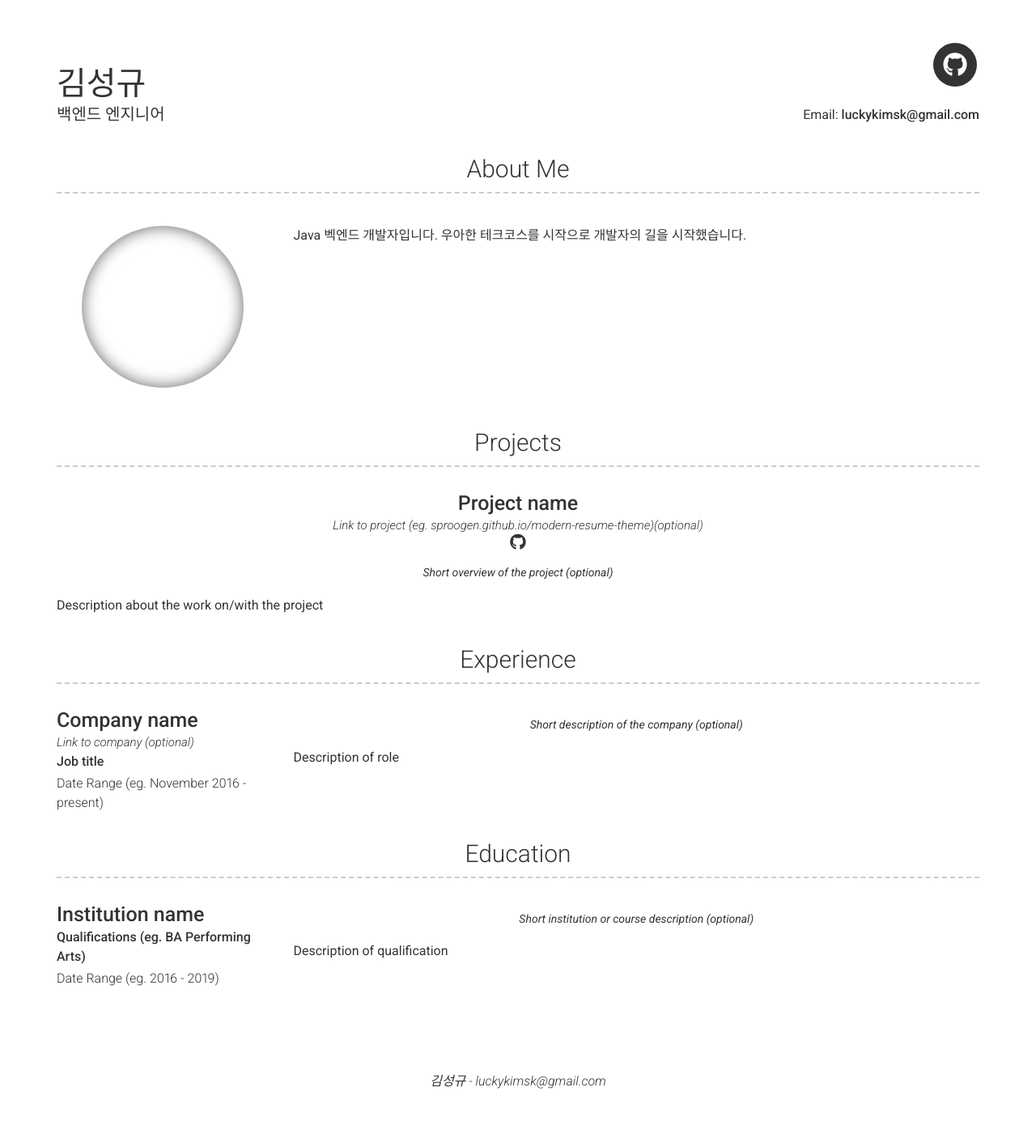
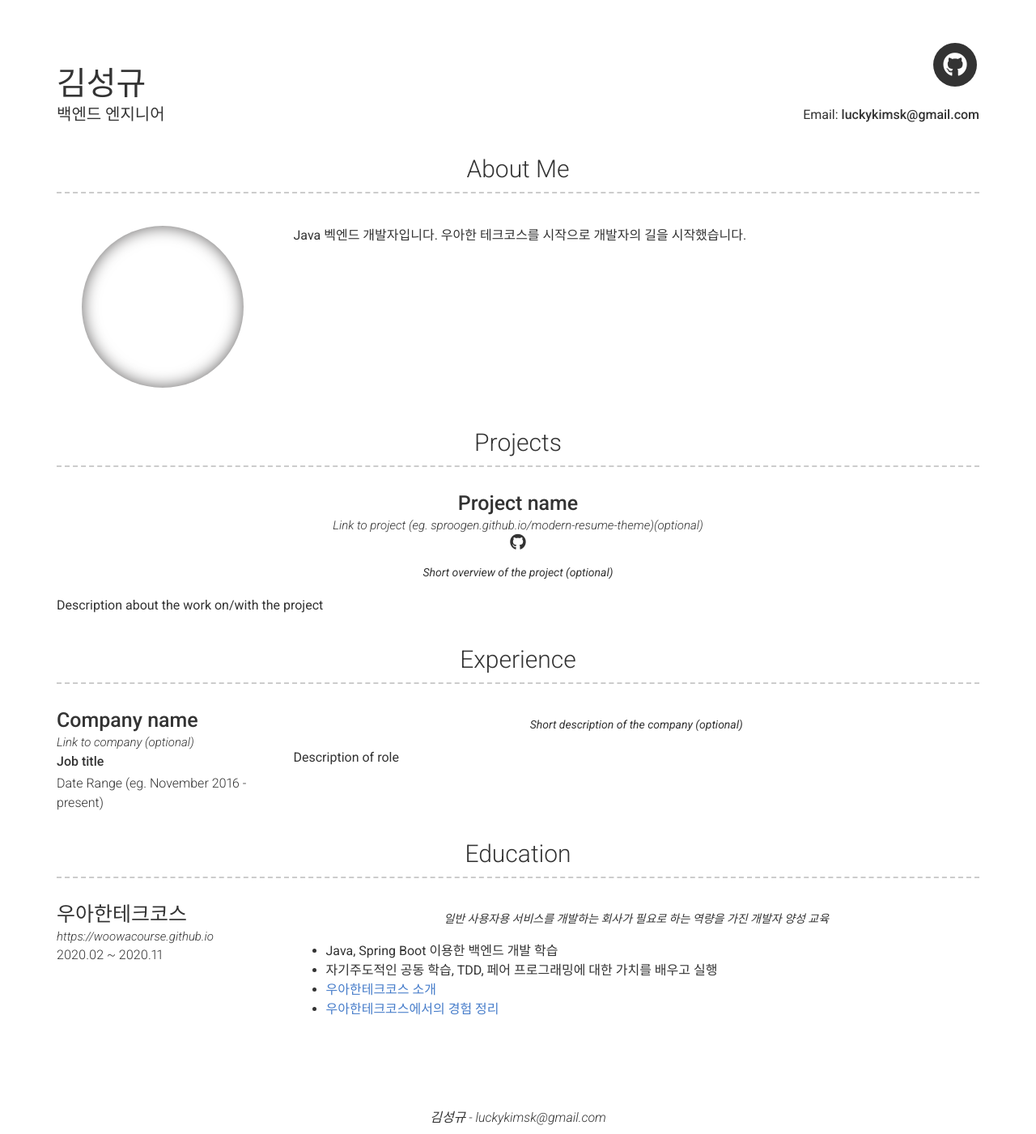
Before and after one commit to KimSeongGyu1/KimSeongGyu1.github.io, a Jekyll site: the page built from index.md, in a window 1280 px wide. Shown: the whole page at 81% size. Built offline with Jekyll 4.4.1, drawn with Linux system fonts in a browser that asks for light colours; nearby versions of some CDN libraries; before the commit the page ends 1355 px from its top, so only the background shows below that.

Commit message:
교육 정보 입력

```diff
--- a/_data/education.yml
+++ b/_data/education.yml
@@ -1,9 +1,12 @@
 # Education Template
 - layout: left
-  name: Institution name
-  dates: Date Range (eg. 2016 - 2019)
-  qualification: Qualifications (eg. BA Performing Arts)
+  name: 우아한테크코스
+  link: https://woowacourse.github.io
+  dates: 2020.02 ~ 2020.11
   quote: >
-    Short institution or course description (optional)
+    일반 사용자용 서비스를 개발하는 회사가 필요로 하는 역량을 가진 개발자 양성 교육
   description: | # this will include new lines to allow paragraphs
-    Description of qualification
+    - Java, Spring Boot 이용한 백엔드 개발 학습
+    - 자기주도적인 공동 학습, TDD, 페어 프로그래밍에 대한 가치를 배우고 실행
+    - [우아한테크코스 소개](https://woowabros.github.io/techcourse/2019/10/14/woowacourse.html)
+    - [우아한테크코스에서의 경험 정리](https://github.com/KimSeongGyu1/woowacourse-projects)
```
